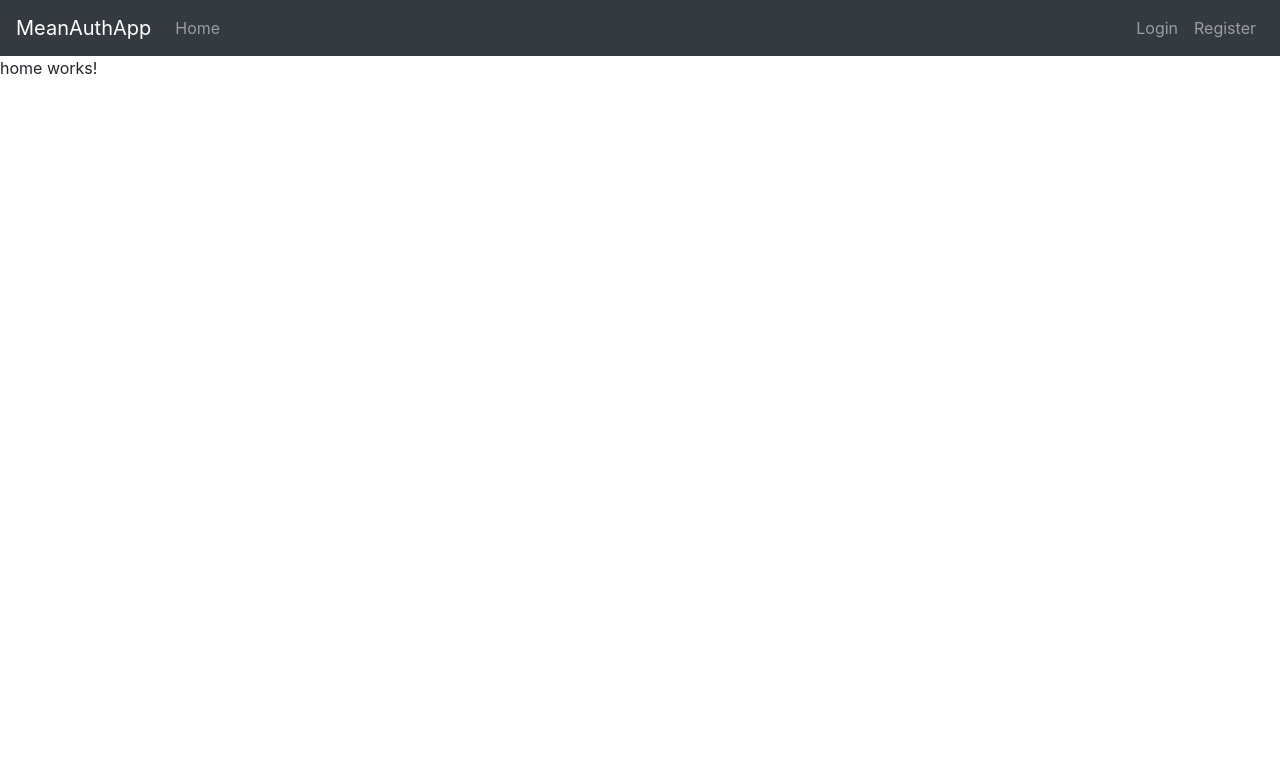
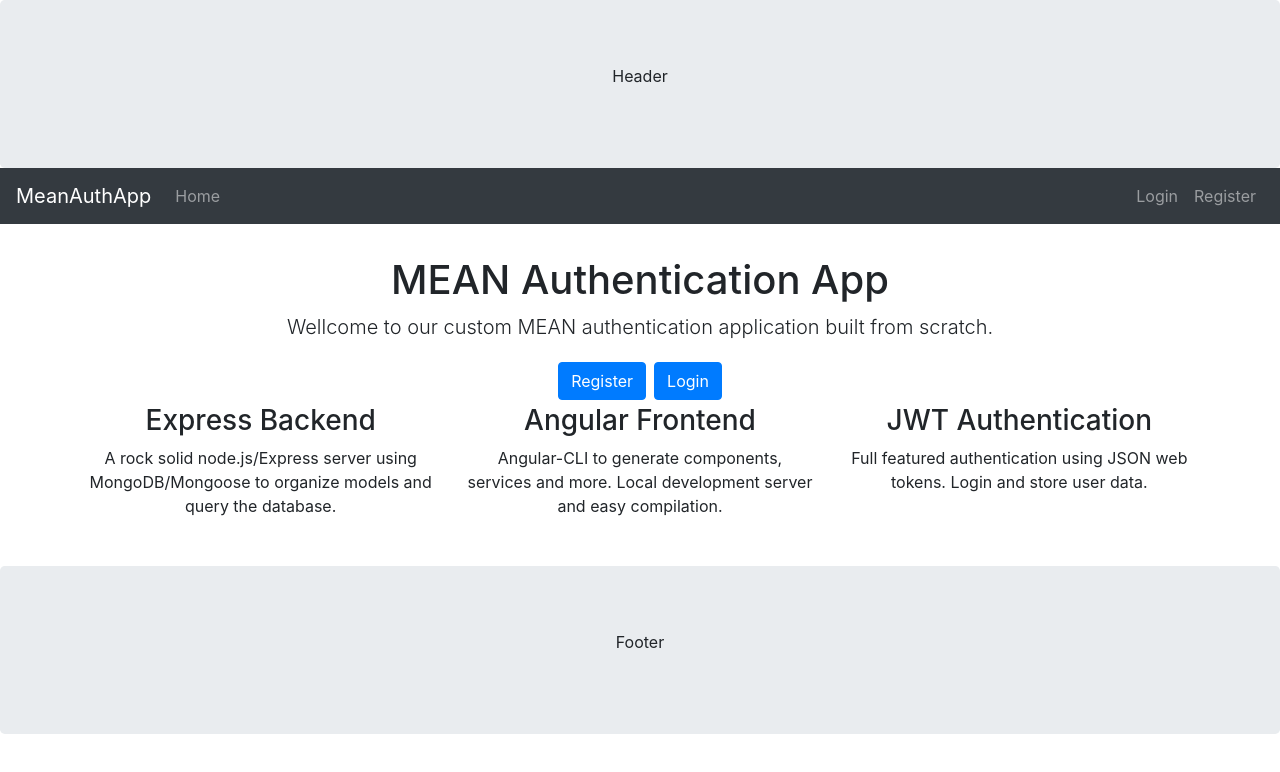
Before and after one commit to He-Wolf/MEANAuth_App, an Angular app in the folder angular-src/: page / in a window 1280 px wide. Shown: the top 772 px of the page. Built offline with nearby package versions, Linux system fonts and the light colour scheme.

Commit message:
home page looks nice

```diff
--- a/angular-src/src/app/app.component.html
+++ b/angular-src/src/app/app.component.html
@@ -1,4 +1,4 @@
+<app-header></app-header>
 <app-navbar></app-navbar>
-<main>
-    <router-outlet></router-outlet>
-</main>
+<router-outlet></router-outlet>
+<app-footer></app-footer>
--- a/angular-src/src/app/app.module.ts
+++ b/angular-src/src/app/app.module.ts
@@ -11,6 +11,8 @@ import { RegisterComponent } from './register/register.component';
 import { HomeComponent } from './home/home.component';
 import { DashboardComponent } from './dashboard/dashboard.component';
 import { ProfileComponent } from './profile/profile.component';
+import { FooterComponent } from './footer/footer.component';
+import { HeaderComponent } from './header/header.component';
 
 const appRoutes: Routes = [
   {path: '', component: HomeComponent},
@@ -28,7 +30,9 @@ const appRoutes: Routes = [
     RegisterComponent,
     HomeComponent,
     DashboardComponent,
-    ProfileComponent
+    ProfileComponent,
+    FooterComponent,
+    HeaderComponent
   ],
   imports: [
     BrowserModule,
--- /dev/null
+++ b/angular-src/src/app/footer/footer.component.html
@@ -0,0 +1,3 @@
+<div class="jumbotron text-center" style="margin-bottom:0">
+    <p>Footer</p>
+</div>
--- /dev/null
+++ b/angular-src/src/app/footer/footer.component.ts
@@ -0,0 +1,15 @@
+import { Component, OnInit } from '@angular/core';
+
+@Component({
+  selector: 'app-footer',
+  templateUrl: './footer.component.html',
+  styleUrls: ['./footer.component.css']
+})
+export class FooterComponent implements OnInit {
+
+  constructor() { }
+
+  ngOnInit() {
+  }
+
+}
--- /dev/null
+++ b/angular-src/src/app/header/header.component.html
@@ -0,0 +1,3 @@
+<div class="jumbotron text-center" style="margin-bottom:0">
+    <p>Header</p>
+</div>
--- /dev/null
+++ b/angular-src/src/app/header/header.component.ts
@@ -0,0 +1,15 @@
+import { Component, OnInit } from '@angular/core';
+
+@Component({
+  selector: 'app-header',
+  templateUrl: './header.component.html',
+  styleUrls: ['./header.component.css']
+})
+export class HeaderComponent implements OnInit {
+
+  constructor() { }
+
+  ngOnInit() {
+  }
+
+}
--- a/angular-src/src/app/home/home.component.html
+++ b/angular-src/src/app/home/home.component.html
@@ -1 +1,26 @@
-<p>home works!</p>
+<div class="container text-center p-3 my-3">
+    <div class="row">
+        <div class="col">
+            <h1>MEAN Authentication App</h1>
+            <p class="lead">Wellcome to our custom MEAN authentication application built from scratch.</p>
+            <div class="container">
+                <a class="btn btn-primary m-1" role="button" [routerLink]="['/register']">Register</a>
+                <a class="btn btn-primary m-1" role="button" [routerLink]="['/login']">Login</a>
+            </div>
+        </div>
+    </div>
+    <div class="row">
+        <div class="col">
+            <h3>Express Backend</h3>
+            <p>A rock solid node.js/Express server using MongoDB/Mongoose to organize models and query the database.</p>
+        </div>
+        <div class="col">
+            <h3>Angular Frontend</h3>
+            <p>Angular-CLI to generate components, services and more. Local development server and easy compilation.</p>
+        </div>
+        <div class="col">
+            <h3>JWT Authentication</h3>
+            <p>Full featured authentication using JSON web tokens. Login and store user data.</p>
+        </div>
+    </div>
+</div>
--- a/angular-src/src/app/navbar/navbar.component.html
+++ b/angular-src/src/app/navbar/navbar.component.html
@@ -7,15 +7,15 @@
   <div class="collapse navbar-collapse" id="navbarsMeanAuthApp">
     <ul class="navbar-nav mr-auto">
       <li class="nav-item">
-        <a class="nav-link" routerLink="/">Home</a>
+        <a class="nav-link" [routerLink]="['/']">Home</a>
       </li>
     </ul>
     <ul class="navbar-nav ml-auto">
       <li class="nav-item">
-        <a class="nav-link" routerLink="/login">Login</a>
+        <a class="nav-link" [routerLink]="['/login']">Login</a>
       </li>
       <li class="nav-item">
-        <a class="nav-link" routerLink="/register">Register</a>
+        <a class="nav-link" [routerLink]="['/register']">Register</a>
       </li>
     </ul>
   </div>
```
Also changed, not shown: angular-src/src/app/footer/footer.component.css (added), angular-src/src/app/header/header.component.css (added), 2 other files (tests, documents, lock files or other folders).
